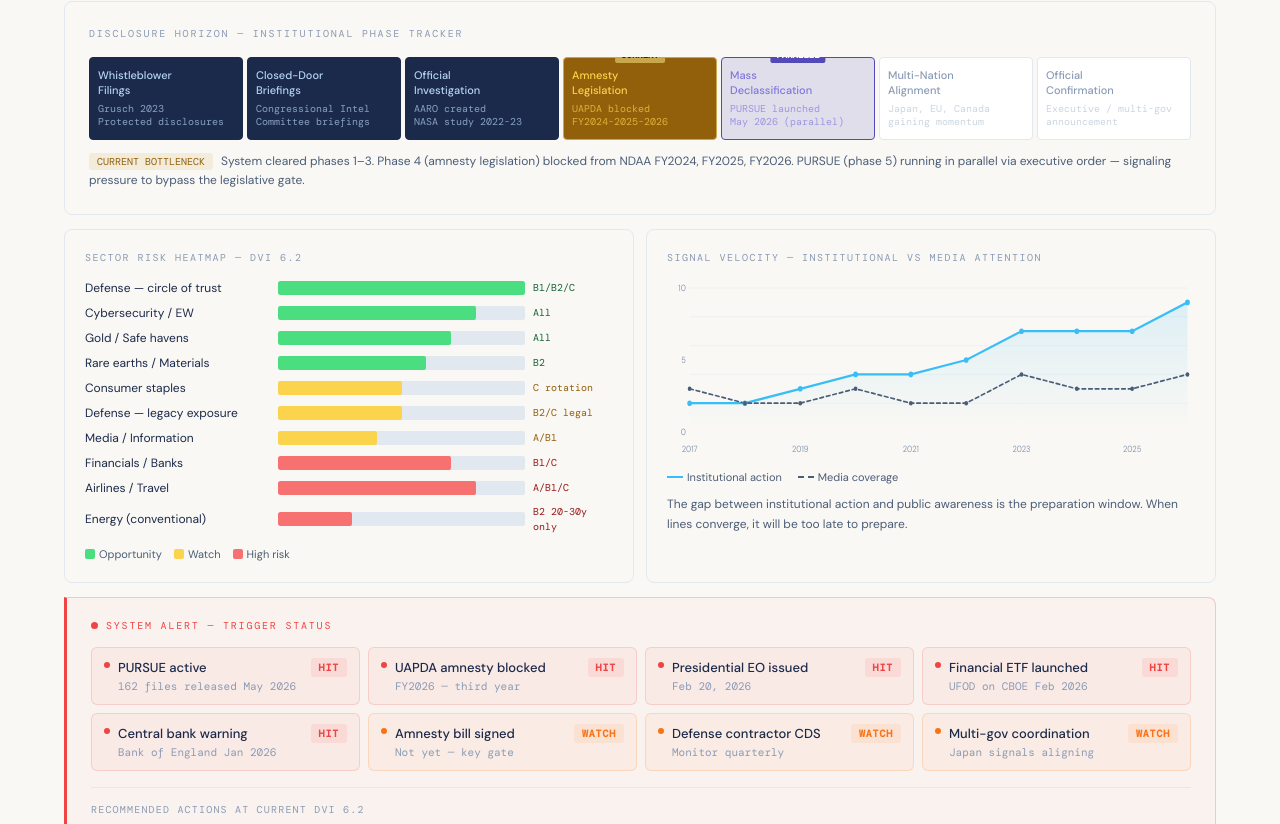
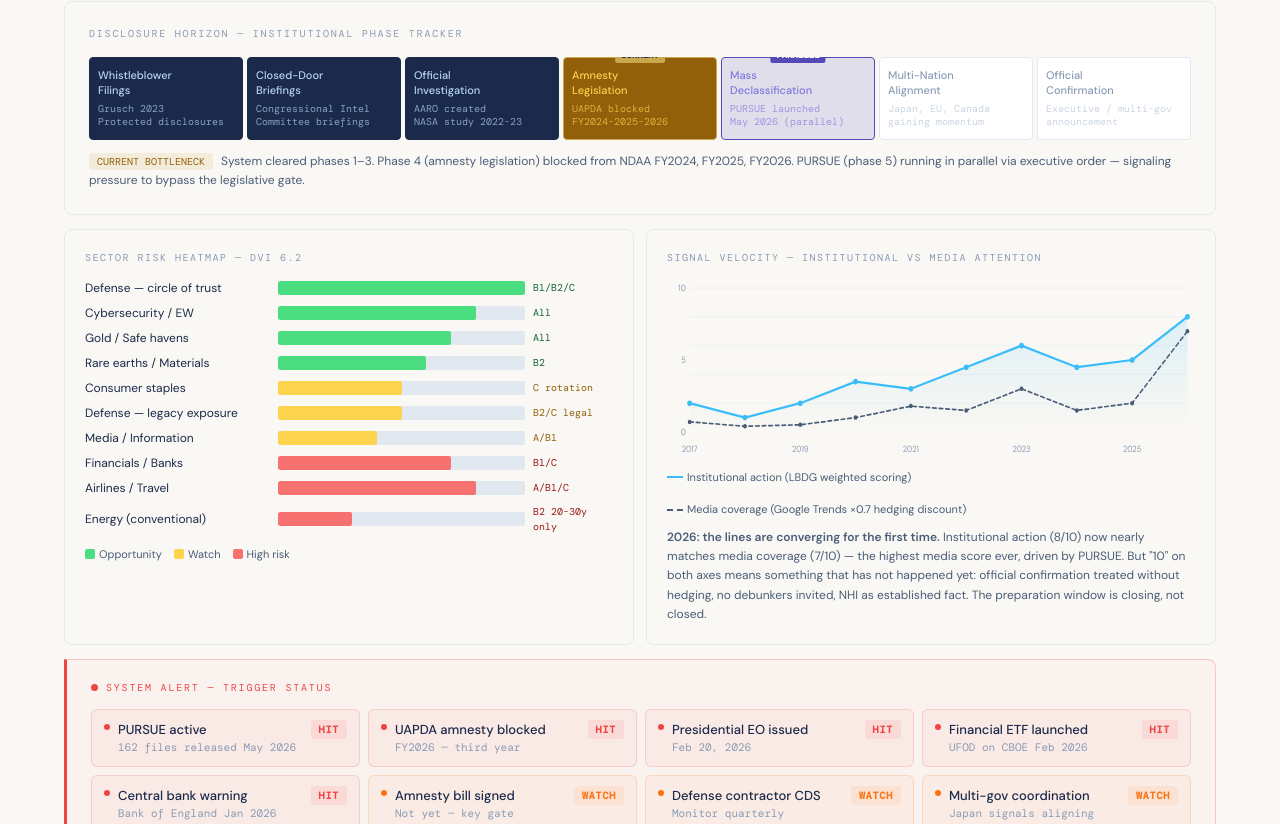
Before and after one commit to lbdgGit/DisclosureHub, a Next.js app in the folder disclosure-hub-starter/: page /signals in a window 1280 px wide. Shown: the part 598-1422 px from the top of the page. Built offline with nearby package versions, Linux system fonts and the light colour scheme; a web font is replaced by a local one.

Commit message:
Update page.tsx

```diff
--- a/disclosure-hub-starter/app/signals/page.tsx
+++ b/disclosure-hub-starter/app/signals/page.tsx
@@ -52,10 +52,19 @@ const ACTIONS = [
   { role: 'Legal / Compliance', action: 'Review Reg FD / AMF obligations with outside counsel', toolkit: 'Finance Tool 5', href: '/toolkits' },
 ];
 
+// ─── Velocity data methodology ───────────────────────────
+// Institutional: LBDG weighted scoring of verified institutional events
+//   per year (Presidential action=3, sworn testimony=2.5, body created=2,
+//   official report/hearing=1.5, intl signal=1). Normalized: 10 = confirmed
+//   official multi-government NHI announcement (not yet reached).
+// Media: Google Trends 'UAP'/'UFO' worldwide web + US news search,
+//   normalized to 2026 all-time peak, then × 0.7 "hedging discount"
+//   (10 = mainstream coverage without systematic debunking — not yet reached).
+// Source: Google Trends screenshots captured June 2026.
 const VELOCITY_DATA = {
   labels: ['2017','2018','2019','2020','2021','2022','2023','2024','2025','2026'],
-  institutional: [2, 2, 3, 4, 4, 5, 7, 7, 7, 9],
-  media:         [3, 2, 2, 3, 2, 2, 4, 3, 3, 4],
+  institutional: [2,   1,   2,   3.5, 3,   4.5, 6,   4.5, 5,   8  ],
+  media:         [0.7, 0.4, 0.5, 1,   1.8, 1.5, 3,   1.5, 2,   7  ],
 };
 
 // ─── Helpers ──────────────────────────────────────────────
@@ -316,15 +325,15 @@ export default function SignalsPage() {
           <div style={{ display: 'flex', gap: '16px', marginTop: '10px', flexWrap: 'wrap' }}>
             <span style={{ display: 'flex', alignItems: 'center', gap: '4px', fontSize: '11px', color: body }}>
               <span style={{ width: '16px', height: '2px', background: '#38BDF8', display: 'inline-block' }} />
-              Institutional action
+              Institutional action (LBDG weighted scoring)
             </span>
             <span style={{ display: 'flex', alignItems: 'center', gap: '4px', fontSize: '11px', color: body }}>
               <span style={{ width: '16px', height: '0', borderTop: '2px dashed #4A5D78', display: 'inline-block' }} />
-              Media coverage
+              Media coverage (Google Trends ×0.7 hedging discount)
             </span>
           </div>
           <p style={{ fontSize: '12px', color: body, marginTop: '10px', lineHeight: 1.6 }}>
-            The gap between institutional action and public awareness is the preparation window. When lines converge, it will be too late to prepare.
+            <strong>2026: the lines are converging for the first time.</strong> Institutional action (8/10) now nearly matches media coverage (7/10) — the highest media score ever, driven by PURSUE. But "10" on both axes means something that has not happened yet: official confirmation treated without hedging, no debunkers invited, NHI as established fact. The preparation window is closing, not closed.
           </p>
         </div>
       </div>
```
